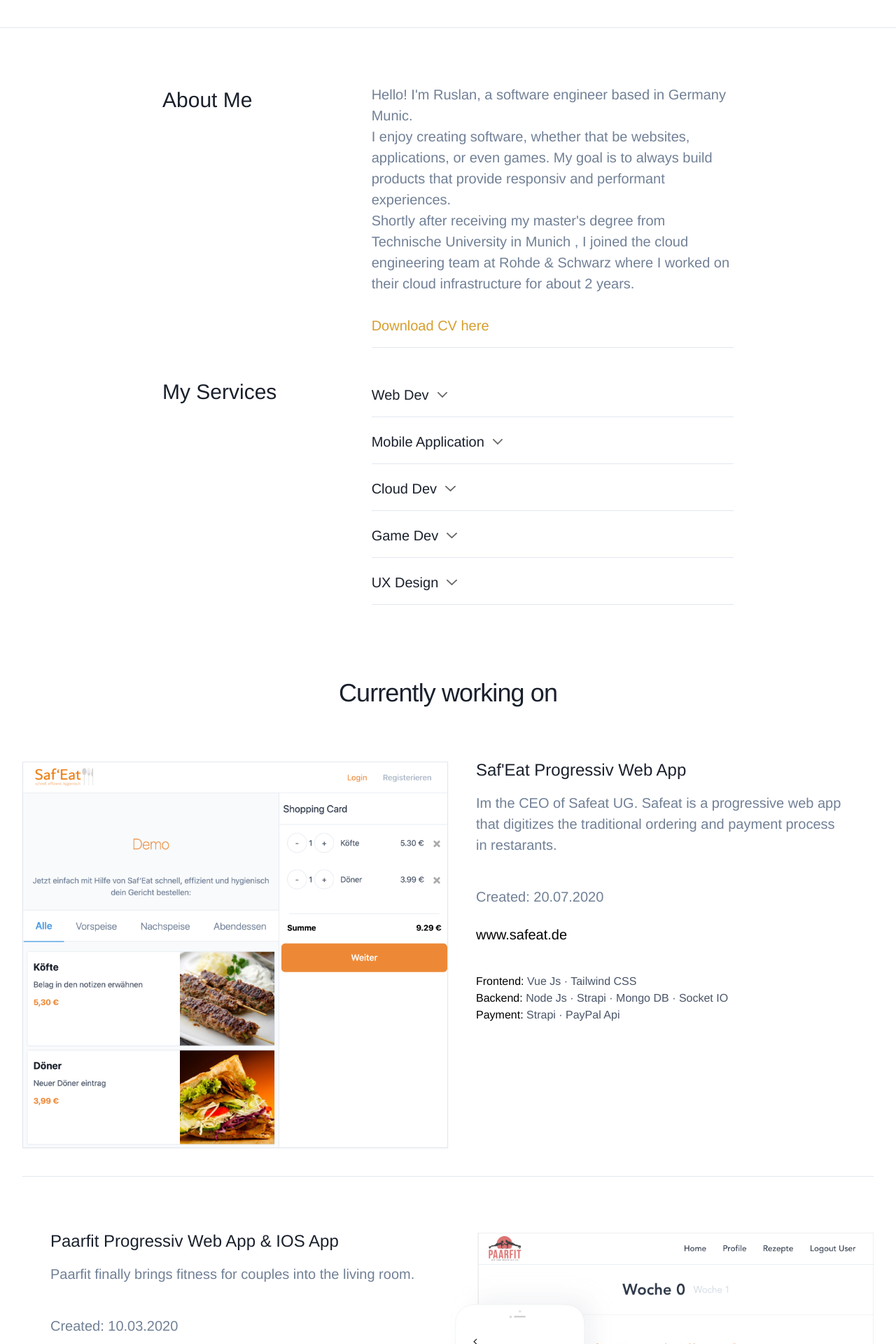
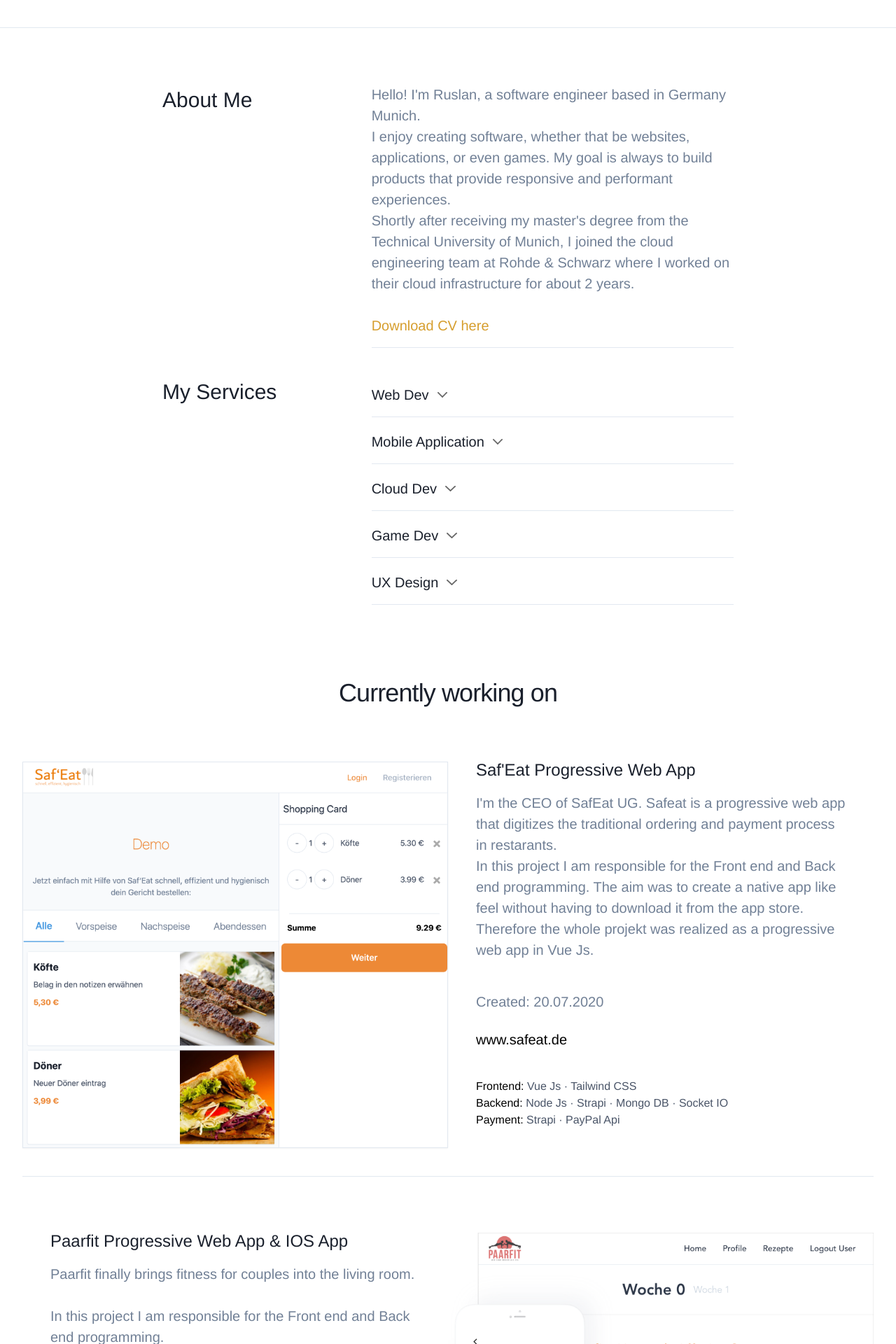
Before and after one commit to Bruslaan/portfolio, a Vue app: page / in a window 1280 px wide. Shown: the part 760-2680 px from the top of the page at 70% size. Built offline with nearby package versions, Linux system fonts and the light colour scheme.

Commit message:
Rechtsschreibfehler ausgebessert

```diff
--- a/src/components/Header.vue
+++ b/src/components/Header.vue
@@ -11,7 +11,7 @@
         <span class="text-gray-600 font-hairline text-2xl">Software Developer</span>
         <p class="text-xl text-gray-600 mt-10">
           I'm a
-          <span class="text-gray-600">software engineer</span> based in Germany Munich, specializing in building and
+          <span class="text-gray-600">software engineer</span> based in Germany Munich, specialised in building and
           <span class="text-gray-600">designing websites, applications</span>, and everything in between.
           <a class="hover:text-yellow-800 text-yellow-700" href="#leistungen">read more</a>
         </p>
--- a/src/components/Leistungen.vue
+++ b/src/components/Leistungen.vue
@@ -8,20 +8,19 @@
         <p class="text-gray-600 text-xl border-b pb-4">
           Hello! I'm Ruslan, a
           <span class="text-gray-600">software engineer</span>
-          based in Germany Munic.
+          based in Germany Munich.
           <br />I enjoy
           <span class="text-gray-600">creating software</span>, whether that be
           <span class="text-gray-600">websites, applications</span>, or even
-          <span class="text-gray-600">games</span>. My goal is to always build products that provide
+          <span class="text-gray-600">games</span>. My goal is always to build products that provide
           <span
             class="text-gray-600"
-          >responsiv and performant</span> experiences.
+          >responsive and performant</span> experiences.
           <br/>
           Shortly after receiving my
           <span
             class="text-gray-600"
-          >master's degree from Technische University in Munich</span>
-          , I joined the cloud engineering team at Rohde & Schwarz where I worked on their cloud infrastructure for about 2 years.
+          >master's degree from the Technical University of Munich</span>, I joined the cloud engineering team at Rohde & Schwarz where I worked on their cloud infrastructure for about 2 years.
           <br/>
           <br/>
           <span>
--- a/src/components/Portfolio.vue
+++ b/src/components/Portfolio.vue
@@ -25,11 +25,14 @@
         </div>
         <div class="md:w-1/2 w-full px-10 flex flex-col justify-between text-left mt-4 md:mt-0">
           <div>
-            <h4 class="text-2xl leading-6 font-medium text-gray-900">Saf'Eat Progressiv Web App</h4>
+            <h4 class="text-2xl leading-6 font-medium text-gray-900">Saf'Eat Progressive Web App</h4>
             <div class>
-              <p
-                class="mt-5 text-xl text-gray-600"
-              >Im the CEO of Safeat UG. Safeat is a progressive web app that digitizes the traditional ordering and payment process in restarants.</p>
+              <p class="mt-5 text-xl text-gray-600">
+                I'm the CEO of SafEat UG. Safeat is a progressive web app that digitizes the traditional ordering and payment process in restarants.
+                <br />In this project I am responsible for the Front end and Back end programming.
+                The aim was to create a native app like feel without having to download it from the app store. Therefore the whole projekt was realized as a progressive web app in Vue Js.
+              </p>
+
               <br />
               <p class="mt-5 text-xl text-gray-600">Created: 20.07.2020</p>
               <br />
@@ -63,11 +66,17 @@
       <div class="mt-20 flex flex-wrap justify-center">
         <div class="md:w-1/2 w-full px-10 flex flex-col justify-between text-left mt-4 md:mt-0">
           <div>
-            <h4 class="text-2xl leading-6 font-medium text-gray-900">Paarfit Progressiv Web App & IOS App</h4>
+            <h4
+              class="text-2xl leading-6 font-medium text-gray-900"
+            >Paarfit Progressive Web App & IOS App</h4>
             <div class>
-              <p
-                class="mt-5 text-xl text-gray-600"
-              >Paarfit finally brings fitness for couples into the living room.</p>
+              <p class="mt-5 text-xl text-gray-600">
+                Paarfit finally brings fitness for couples into the living room.
+                <br />
+                <br />In this project I am responsible for the Front end and Back end programming.
+              </p>
+              <br />
+
               <br />
               <p class="mt-5 text-xl text-gray-600">Created: 10.03.2020</p>
               <br />
@@ -75,14 +84,14 @@
                 href="https://www.safeat.de"
                 class="hover:text-yellow-700 text-xl"
                 target="_blank"
-              >www.safeat.de</a> -->
+              >www.safeat.de</a>-->
 
               <div class="mt-10">
                 <h1>
                   Frontend:
                   <span class="text-gray-700">Vue Js · Tailwind CSS</span>
                 </h1>
-                                <h1>
+                <h1>
                   App:
                   <span class="text-gray-700">Flutter</span>
                 </h1>
@@ -99,7 +108,7 @@
           </div>
         </div>
         <div class="md:w-1/2 md:mt-0 mt-10 w-full">
-          <a >
+          <a>
             <img
               alt="paarfit.de"
               src="../assets/PaarfitMockup.png"
@@ -108,8 +117,6 @@
           </a>
         </div>
       </div>
-
-
 
       <!-- <div class="flex items-center mt-5 md:mt-0 justify-center">
         <span class="bg-orange-500 border border-gray-200 w-4 h-4 rounded-full mx-2"></span>
```
